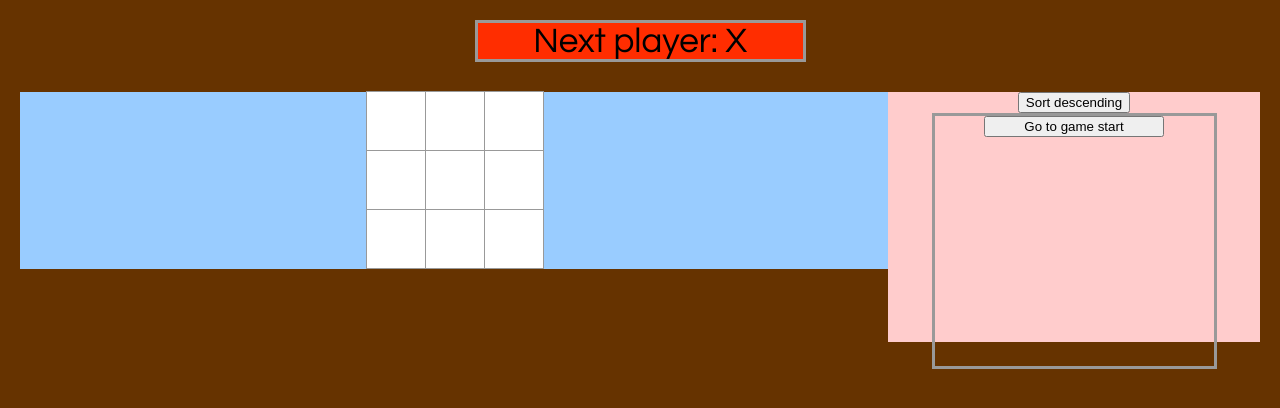
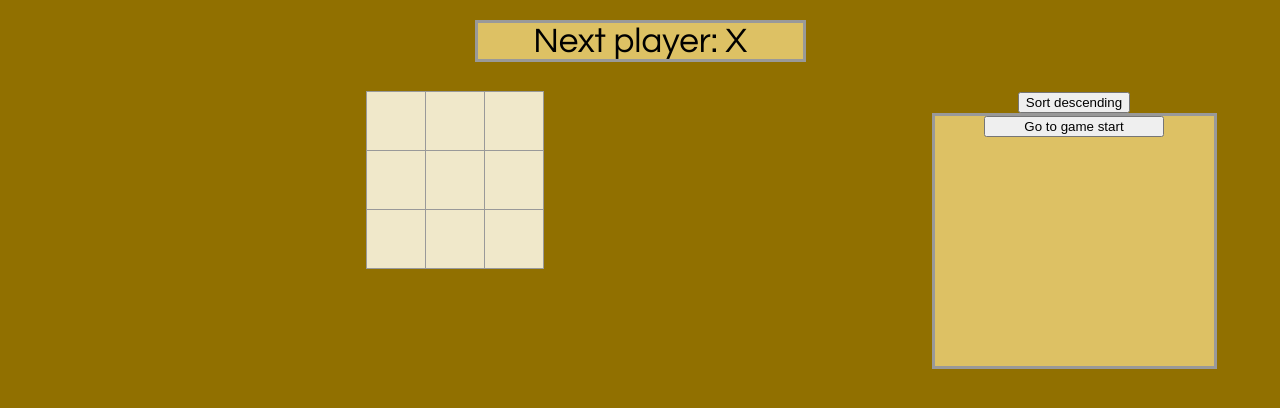
Before and after one commit to jjflickinger/tic-tac-toe, a React app: page / in a window 1280 px wide. Built offline with nearby package versions, Linux system fonts and the light colour scheme.

Commit message:
improved aesthetics

```diff
--- a/src/index.css
+++ b/src/index.css
@@ -1,5 +1,5 @@
 body {
-  background: #663300;
+  background: #917000;
   font: 14px "Century Gothic", Futura, sans-serif;
   margin: 20px;
 }
@@ -9,7 +9,7 @@ ol, ul {
 }
 
 .status-bar {
-  background: #ff2d00;
+  background: #ddc164;
   border: 3px solid #999;
   font-size: 35px;
   margin: auto;
@@ -18,7 +18,7 @@ ol, ul {
 }
 
 .square {
-  background: #fff;
+  background: #f0e8ca;
   border: 1px solid #999;
   float: left;
   font-size: 40px;
@@ -37,7 +37,8 @@ ol, ul {
 }
 
 .winning-square {
-  background: #aaa;
+  border: 2px solid #ff0000;
+  background: #faf6e0;
 }
 
 .board-row {
@@ -47,21 +48,18 @@ ol, ul {
   margin-right: auto;
 }
 
-.game-board {
-  background: #99ccff;
-}
-
 .move-list-container {
-  background: #ffcccc;
   height: 250px;
   text-align: center;
 }
 
 .move-list {
+  background: #DDC164;
   border: 3px solid #999;
   display: inline-block;
   height: 100%;
   list-style: none;
+  overflow-y: auto;
   width: 75%;
 }
 
```
